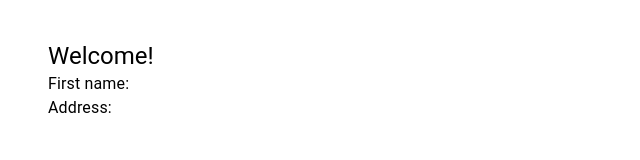
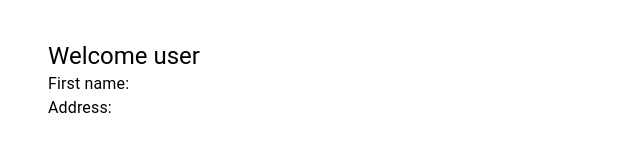
Before and after one commit to TheLondonEye700/Redux-Login-Page, a React (Create React App) app: page /user in a window 1280 px wide. Shown: the top 160 px of the page, without its empty margins (0-640 px from the left). Built offline with nearby package versions, Linux system fonts and the light colour scheme.

Commit message:
remove console log

```diff
--- a/src/pages/Login.jsx
+++ b/src/pages/Login.jsx
@@ -16,16 +16,13 @@ export default function Login (){
   const submitHandler = (e) => {
     userName.current= userName.current.value
     pass.current = pass.current.value
-
-    console.log(user)
     let i
-	  for (i = 0; i < user.profile.length; i++){
-		  console.log()
+    for (i = 0; i < user.profile.length; i++){
 		  if(user.profile[i].user_name === userName.current && user.profile[i].password === pass.current){
           		dispatch(loginUser(user.profile[i]))
           		break
 		  }
-	  }
+    }
 	 if (i === user.profile.length){
       alert("Wrong user name or password")
 	 } else{
--- a/src/pages/User.tsx
+++ b/src/pages/User.tsx
@@ -11,7 +11,7 @@ export default function User (){
 
   return (
     <Box sx={style}>
-      <Typography variant="h5">Welcome!</Typography>
+      <Typography variant="h5">{`Welcome user ${user.user_name}`} </Typography>
       <Typography>{`First name: ${user.name}`}</Typography>
       <Typography>{`Address: ${user.address}`}</Typography>
     </Box>
--- a/src/redux/store.ts
+++ b/src/redux/store.ts
@@ -33,7 +33,7 @@ export default function makeStore(initialState = initState) {
 
   const store = createStore(
     createRootReducer(),
-    initialState as any,
+    initialState,
     composeEnhancers(applyMiddleware(...middlewares))
   )
 
```
